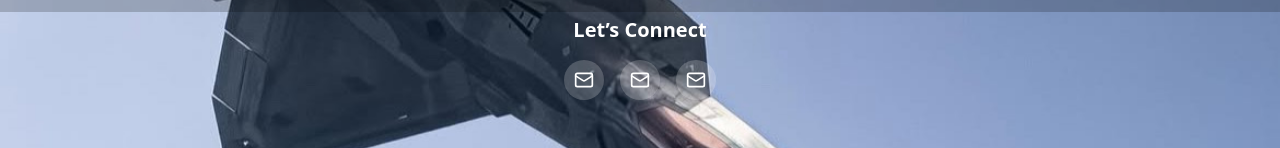
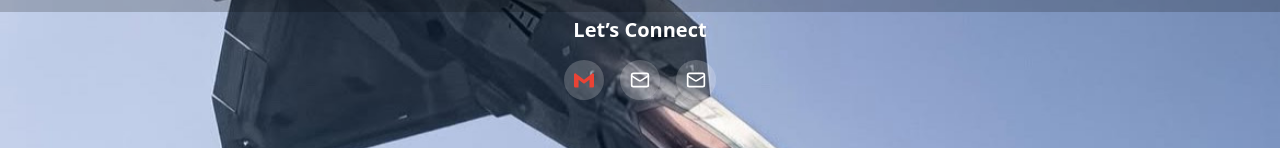
Before and after one commit to gcharrisv/mymicropage, a React (Vite) app: page / in a window 1280 px wide. Shown: the part 788-936 px from the top of the page. Built offline with nearby package versions, Linux system fonts and the light colour scheme.

Commit message:
Add Gmail SVG icon
Replace the existing email icon with a Gmail SVG icon.

```diff
--- a/src/components/Micropage.tsx
+++ b/src/components/Micropage.tsx
@@ -153,7 +153,9 @@ const Micropage = () => {
               className="w-10 h-10 rounded-full bg-white/20 flex items-center justify-center transition hover:bg-white/40"
               title="Gmail"
             >
-              <Mail className="w-5 h-5 text-white" />
+              <svg className="w-5 h-5" viewBox="0 0 24 24" fill="currentColor">
+                <path d="M24 5.457v13.909c0 .904-.732 1.636-1.636 1.636h-3.819V11.73L12 16.64l-6.545-4.91v9.273H1.636A1.636 1.636 0 0 1 0 19.366V5.457c0-.904.732-1.636 1.636-1.636h.02l10.344 7.758 10.344-7.758h.02c.904 0 1.636.732 1.636 1.636z" fill="#EA4335"/>
+              </svg>
             </a>
 
             {/* Outlook */}
```
